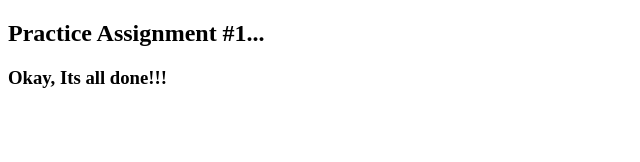
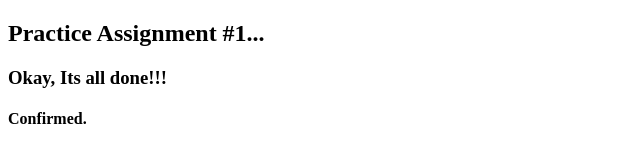
Before and after one commit to AhsanulHaq777/Practice_Assignment_1, a plain HTML site: page index.html in a window 1280 px wide. Shown: the full height of the page, 0-640 px from the left. Drawn offline with Linux system fonts and the light colour scheme.

Commit message:
Update again index.html file

```diff
--- a/index.html
+++ b/index.html
@@ -6,6 +6,7 @@
     <title>Document</title>
     <h2>Practice Assignment #1...</h2>
     <h3>Okay, Its all done!!!</h3>
+    <h4>Confirmed.</h4>
 </head>
 <body>
 
```
